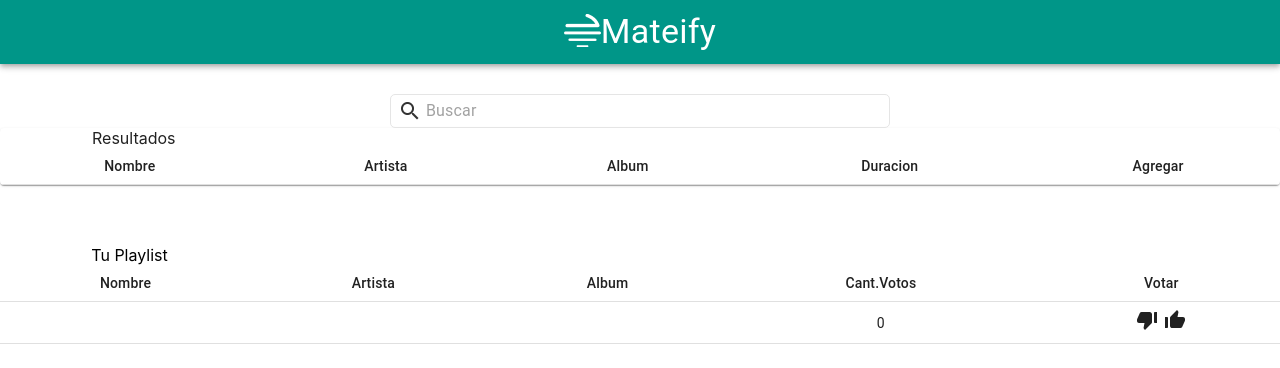
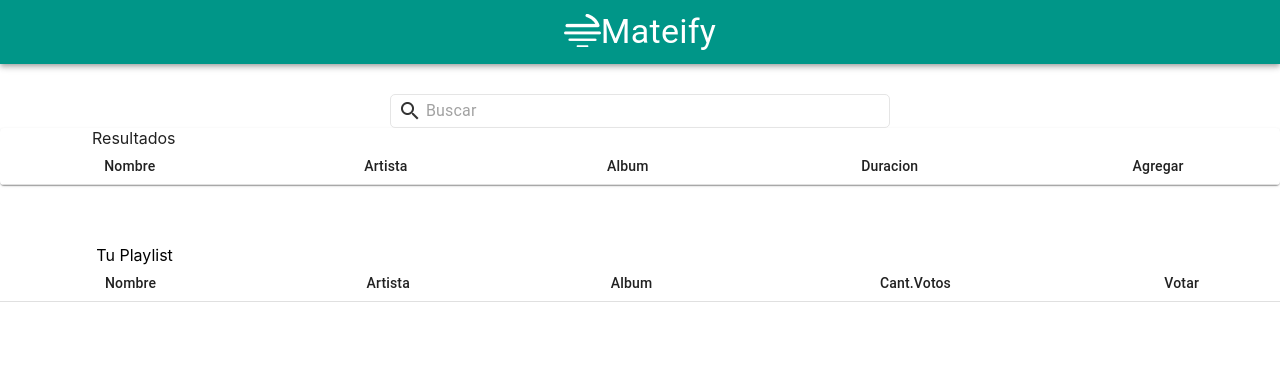
Before and after one commit to carolainseija/proyecto-Modulo2, a React (Create React App) app in the folder mateify/: page /CreatePlayList in a window 1280 px wide. Shown: the top 368 px of the page. Built offline with nearby package versions, Linux system fonts and the light colour scheme.

Commit message:
funcionalidad de agregar cancion a playlist

```diff
--- a/mateify/src/pages/CreatorPlayList.js
+++ b/mateify/src/pages/CreatorPlayList.js
@@ -35,7 +35,10 @@ export const CreatorPlayList = (props) => {
   /*states */
   const [inputValue, setInputValue] = useState("");
   const [listaFiltrada, setListaFiltrada] = useState([]);
+  const [tuPlaylist, settuPlaylist] = useState([]);
   const [count, setCount] = useState(0);
+
+
 
   /*onChange */
   const handleInputChange = (e) => {
@@ -58,16 +61,15 @@ export const CreatorPlayList = (props) => {
     }
   };
 
+
   /*evento al presionar Tecla enter */
   const handleInputKeyPress = (e) => {
     if (e.key === "Enter") {
       console.log("Se ejecuta el handleInputKeyPress");
-
       // primero me quedo con los resultados filtrados
       const resultados = cancion.filter(filtrarCanciones);
       console.log("Tenemos el array con los resultados filtrados:");
       console.log(resultados);
-
       // despues actualizo el estado con esos resultados pora poder mostrarlos en el render
       setListaFiltrada(resultados);
       console.log("Se actualiza el estado de las canciones a mostrar");
@@ -76,11 +78,10 @@ export const CreatorPlayList = (props) => {
   };
 
   /*evento OnClick en el boton para agregar a la Playlist */
-  const handleAgregarClick = (e, cancion, resultados) => {
-    console.log("Se ejecuta el handleAgregarClick");
-    console.log("Me llega que boton toque");
-    const cualClick = e.target;
-    console.log(cualClick);
+  const handleAgregarClick = (newSong) => {
+  //copio la cancion que le doy click con los ...
+   settuPlaylist([...tuPlaylist,newSong]);
+
   };
 
   //Evento onClick para dislike y likes
@@ -140,7 +141,7 @@ export const CreatorPlayList = (props) => {
                         <TableCell align="center">
                           {resultados.artist.name}
                         </TableCell>
-                        <Hidden mdDown>
+                        <Hidden smDown>
                           <TableCell align="center">
                             {resultados.album}
                           </TableCell>
@@ -152,15 +153,15 @@ export const CreatorPlayList = (props) => {
                         </Hidden>
                         <TableCell align="center">
                           {" "}
-                          {/*
-                      <button  onClick={(e) => handleAgregarClick()}>
-                        <AddCircleRoundedIcon  color="secondary"/>
+                          <button
+                            onClick={(e) => handleAgregarClick(resultados)}
+                          >
+                            <AddCircleRoundedIcon color="secondary" />
                           </button>
-                       */}
-                          <AddCircleRoundedIcon
+                          {/*}  <AddCircleRoundedIcon
                             onClick={(e) => handleAgregarClick(e, cancion)}
                             color="secondary"
-                          />
+                    /> */}
                         </TableCell>
                       </TableRow>
                     ))
@@ -195,12 +196,15 @@ export const CreatorPlayList = (props) => {
                 </TableHead>
 
                 <TableBody>
-                  <TableRow>
+                  {tuPlaylist.map((resultados) => (
+                    <TableRow key={resultados.uuid}>
                       {/*Esta es la tabla que debe aparecer si se encuentra un archivo */}
-                    <TableCell align="center"></TableCell>
-                    <TableCell align="center"></TableCell>
+                      <TableCell align="center">{resultados.name}</TableCell>
+                      <TableCell align="center">
+                        {resultados.artist.name}
+                      </TableCell>
                       <Hidden mdDown>
-                      <TableCell align="center"></TableCell>
+                        <TableCell align="center">{resultados.album}</TableCell>
                       </Hidden>
                       <Hidden mdDown>
                         <TableCell align="center">{count}</TableCell>
@@ -210,6 +214,7 @@ export const CreatorPlayList = (props) => {
                         <ThumbUpAltIcon onClick={countLike} />{" "}
                       </TableCell>
                     </TableRow>
+                  ))}
                 </TableBody>
               </Table>
             </TableContainer>
```
Lines whose indentation alone changed are shown as unchanged.
